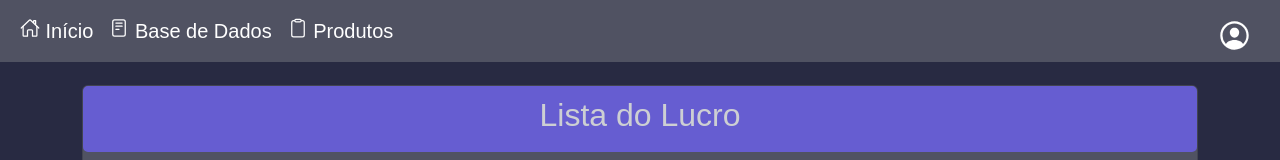
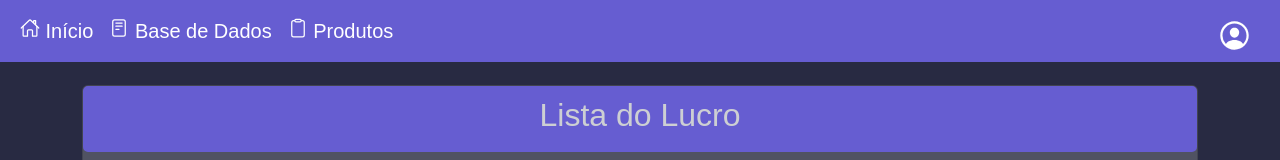
Before and after one commit to lucasfturos/DashboardDjangoAngular, an Angular app in the folder Dashboard/: page /base in a window 1280 px wide. Shown: the top 160 px of the page. Built offline with nearby package versions, Linux system fonts and the light colour scheme; no server answers.

Commit message:
estilizando menu

```diff
--- a/Dashboard/src/app/app.component.css
+++ b/Dashboard/src/app/app.component.css
@@ -3,7 +3,7 @@
 }
 
 header {
-  background-color: #505262;
+  background-color: #665dd1;
   width: 100%;
   height: 35px;
   position: relative;
@@ -17,7 +17,7 @@ a:active {
 }
 
 .purple_menu {
-  background-color: #505262;
+  background-color: #665dd1;
 }
 
 .btn-close {
@@ -25,8 +25,9 @@ a:active {
 }
 
 .btn-purple {
-  background-color: #505262;
+  background-color: #665dd1;
   border: none;
+  color: #cdcfd3;
 }
 
 .home .products {
@@ -36,8 +37,8 @@ a:active {
 }
 
 .purple_menu_mobile {
-  background-color: #505262;
-  color: #fff;
+  background-color: #665dd1;
+  color: #cdcfd3;
   font-size: 20px;
   height: 100%;
   width: 200px;
--- a/Dashboard/src/app/app.component.html
+++ b/Dashboard/src/app/app.component.html
@@ -18,7 +18,7 @@
         <div class="offcanvas-header">
           <button
             type="button"
-            class="btn-close offcanvas-title"
+            class="btn-close offcanvas-title active"
             data-bs-dismiss="offcanvas"
             aria-label="Close"
           ></button>
--- a/Dashboard/src/app/produto/dialog-produto/dialog-produto.component.css
+++ b/Dashboard/src/app/produto/dialog-produto/dialog-produto.component.css
@@ -8,4 +8,5 @@
 .btn {
   width: 50%;
   border-radius: 2px;
+  color: #cdcfd3;
 }
```
